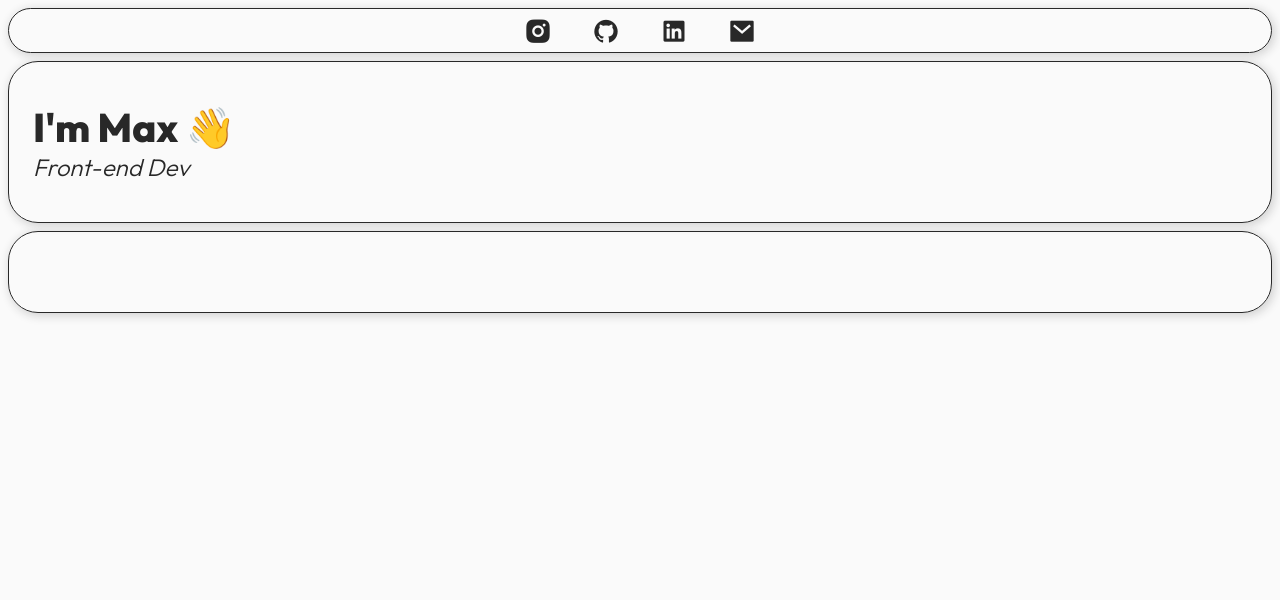
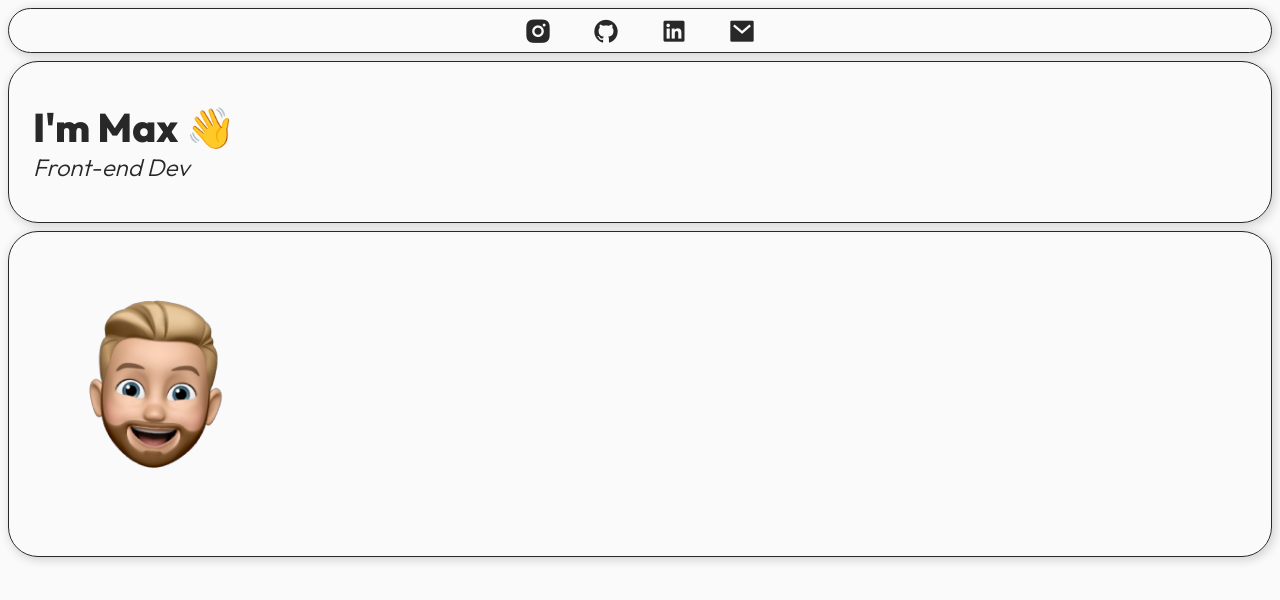
Before and after one commit to maxdevocht/my-portfolio-site, a React (Vite) app: page / in a window 1280 px wide. Shown: the top 600 px of the page. Built offline with nearby package versions, Linux system fonts and the light colour scheme.

Commit message:
Added memoji img

```diff
--- a/index.html
+++ b/index.html
@@ -2,7 +2,7 @@
 <html lang="en">
   <head>
     <meta charset="UTF-8" />
-    <link rel="icon" type="image/svg+xml" href="/vite.svg" />
+    <link rel="icon" type="image/svg+xml" href="/src/assets/images/Memoji1.webp"/>
     <link
     href="https://cdn.jsdelivr.net/npm/remixicon@4.2.0/fonts/remixicon.css"
     rel="stylesheet"/>
--- a/src/components/Header.jsx
+++ b/src/components/Header.jsx
@@ -8,7 +8,9 @@ export default function Header() {
                 <h2 className="bio">Front-end Dev</h2>
             </div>
 
-            <div className="header--img shadow"></div>
+            <div className="header--img shadow">
+                <img src="./src/assets/images/Memoji_smile.svg" alt="Memoji" className="memoji" />
+            </div>
         </header>
     )
 }
--- a/src/index.css
+++ b/src/index.css
@@ -94,3 +94,7 @@ body {
   font-style: italic;
   font-size: 1.5rem;
 }
+
+.memoji {
+  width: 15rem;
+}
```
